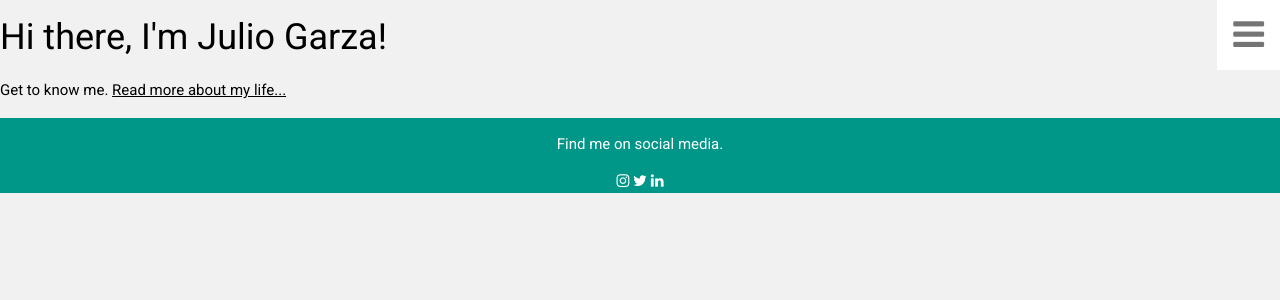
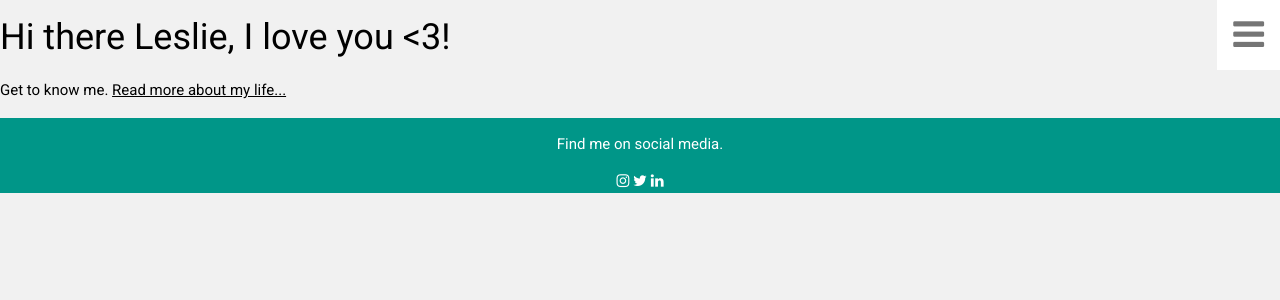
Before and after one commit to juliogarza/juliogarza.github.io, a Jekyll site: the page built from index.html, in a window 1280 px wide. Shown: the top 300 px of the page. Built offline with Jekyll 4.4.1, drawn with Linux system fonts in a browser that asks for light colours.

Commit message:
Update index.html

```diff
--- a/index.html
+++ b/index.html
@@ -3,6 +3,6 @@ layout: default
 title: Julio Garza
 ---
 <div class="blurb">
-	<h1>Hi there, I'm Julio Garza!</h1>
+	<h1>Hi there Leslie, I love you <3!</h1>
 		<p> Get to know me. <a href="/about">Read more about my life...</a></p>
 </div><!-- /.blurb -->
```
